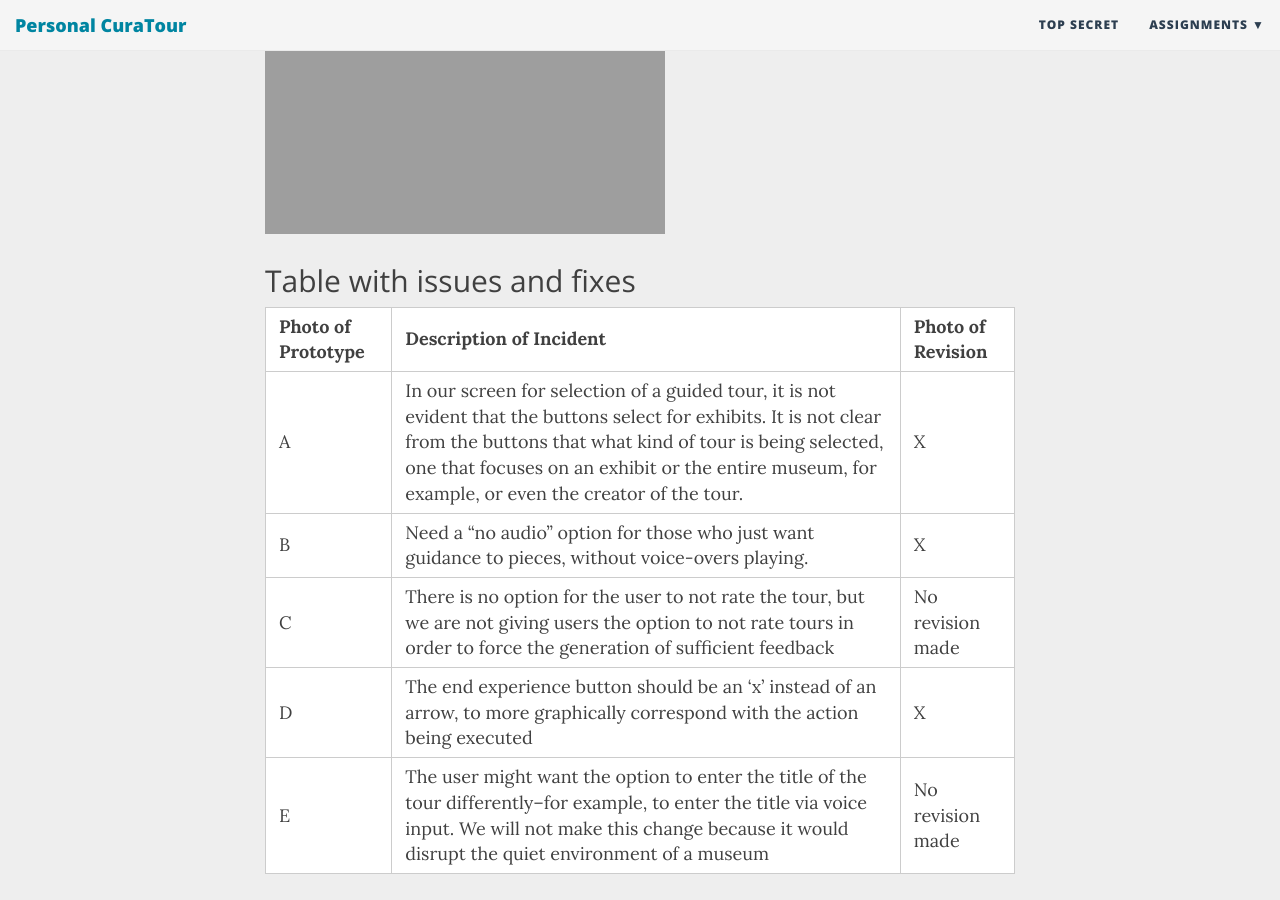
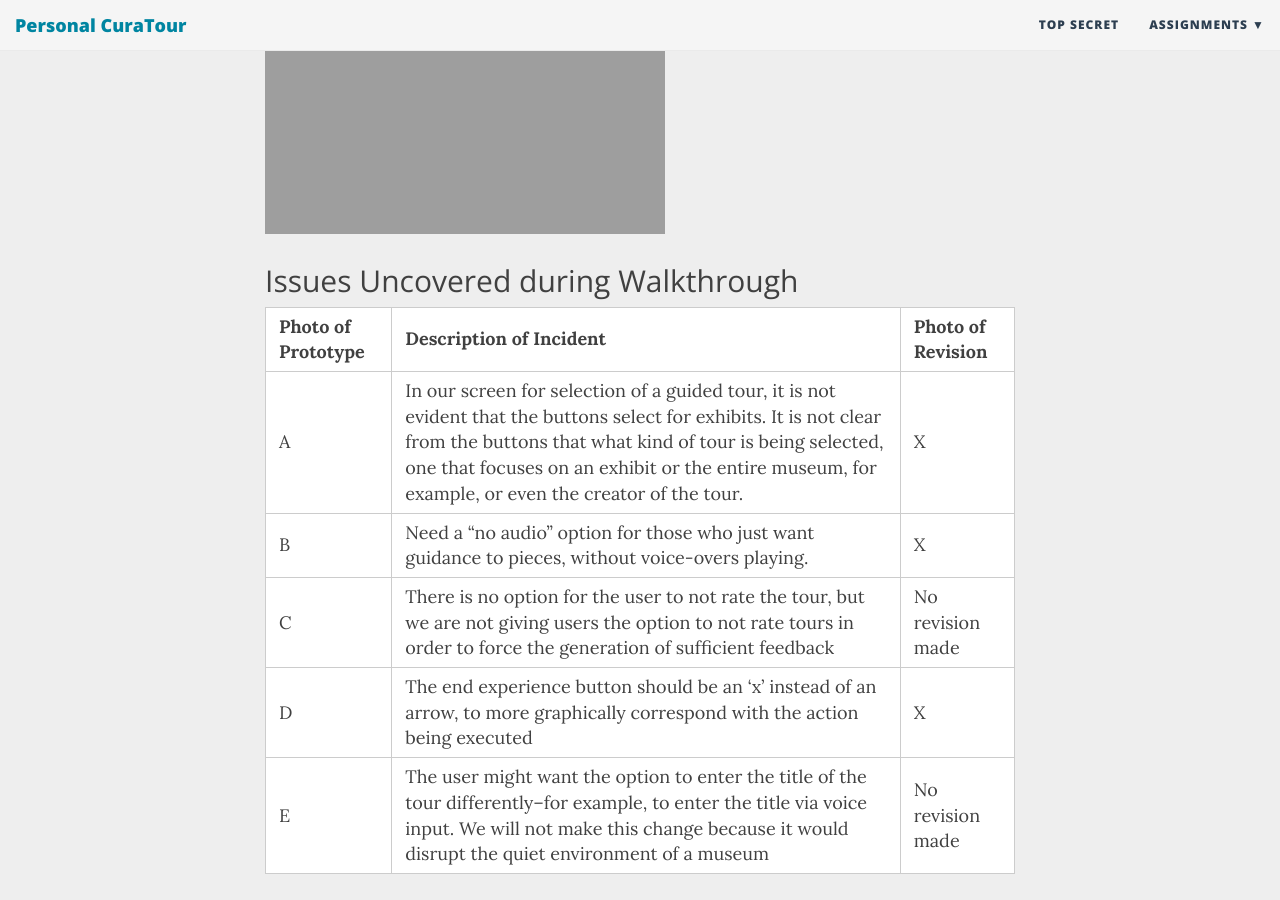
Before and after one commit to krtejeda/PersonalCuraTour, a Jekyll site: the page built from Usability-Testing-CheckIn.md, in a window 1280 px wide and 900 px high, scrolled down 822 px. Built offline with Jekyll 4.4.1, drawn with Linux system fonts in a browser that asks for light colours; nearby versions of some CDN libraries.

Commit message:
Update Usability-Testing-CheckIn.md

```diff
--- a/Usability-Testing-CheckIn.md
+++ b/Usability-Testing-CheckIn.md
@@ -9,7 +9,7 @@ layout: page
 
 ![](https://krtejeda.github.io/PersonalCuraTour/img/cogWalkthrough2.jpg)
 
-## Table with issues and fixes
+## Issues Uncovered during Walkthrough
 
 | Photo of Prototype | Description of Incident | Photo of Revision |
 | -------- | -------- | -------- |
```
